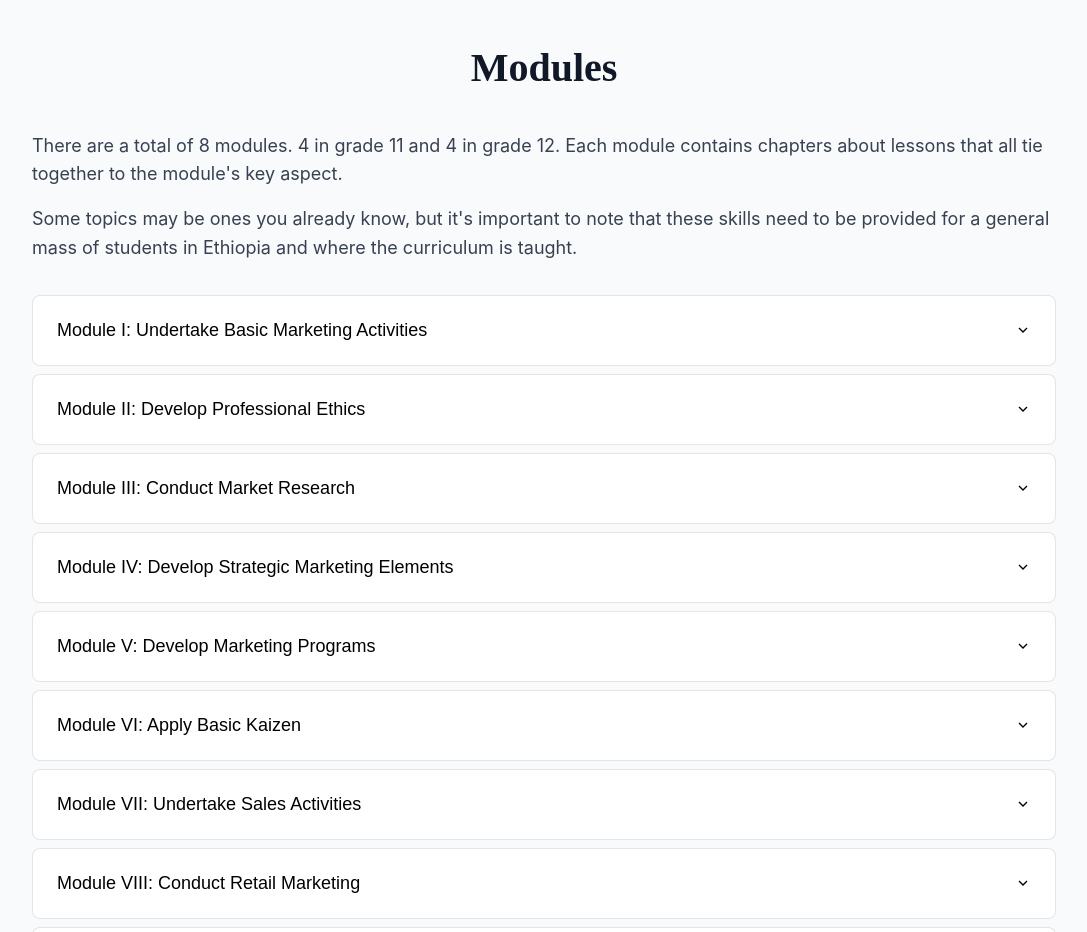
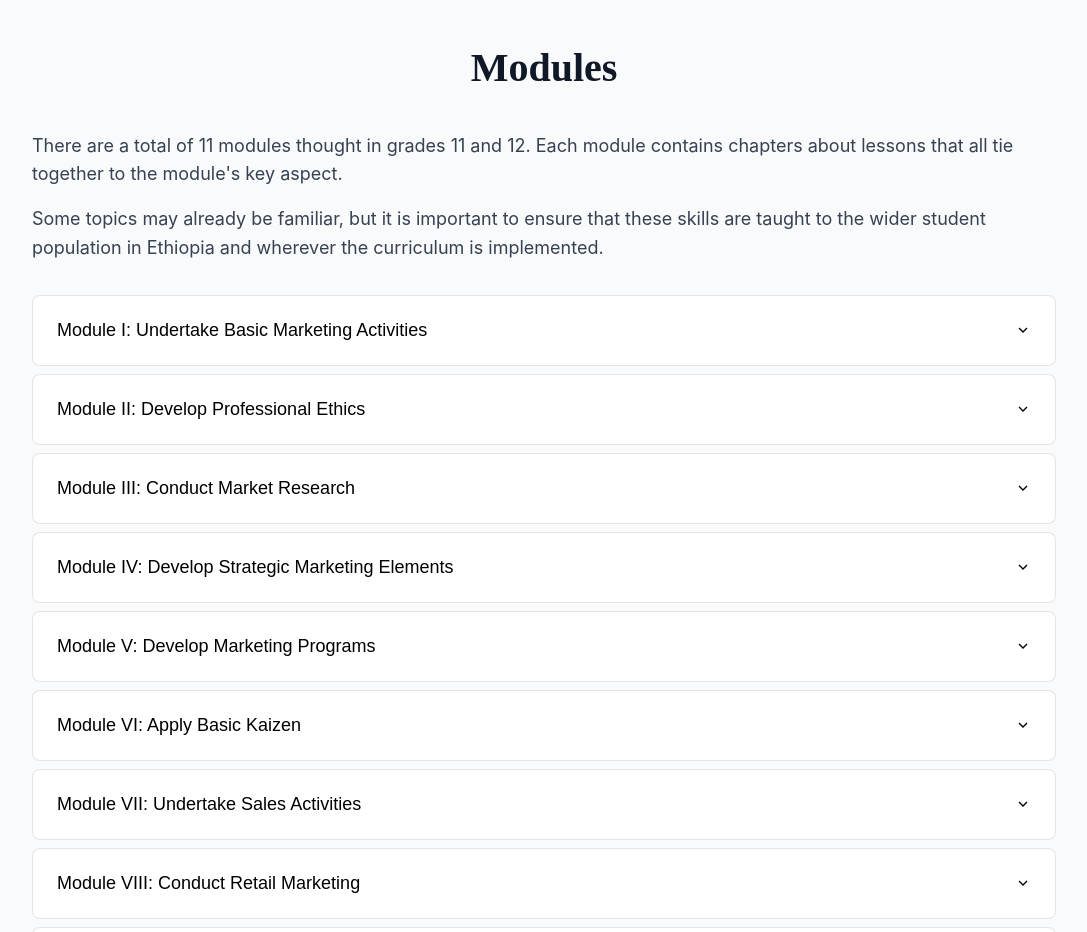
Before and after one commit to spyderio/TVET4, a plain HTML site: page marketing.html in a window 1280 px wide. Shown: the part 1360-2292 px from the top of the page, without its empty margins (96-1183 px from the left). Drawn offline with Linux system fonts and the light colour scheme.

Commit message:
Update marketing.html

```diff
--- a/marketing.html
+++ b/marketing.html
@@ -92,8 +92,8 @@
             <h2 class="section-title center">Modules</h2>
 
             <div class="module-description">
-                <p class="module-text">There are a total of 8 modules. 4 in grade 11 and 4 in grade 12. Each module contains chapters about lessons that all tie together to the module's key aspect.</p>
-                <p class="module-text">Some topics may be ones you already know, but it's important to note that these skills need to be provided for a general mass of students in Ethiopia and where the curriculum is taught.</p>
+                <p class="module-text">There are a total of 11 modules thought in grades 11 and 12. Each module contains chapters about lessons that all tie together to the module's key aspect.</p>
+                <p class="module-text">Some topics may already be familiar, but it is important to ensure that these skills are taught to the wider student population in Ethiopia and wherever the curriculum is implemented.</p>
             </div>
 
        <div class="modules-content">
```
